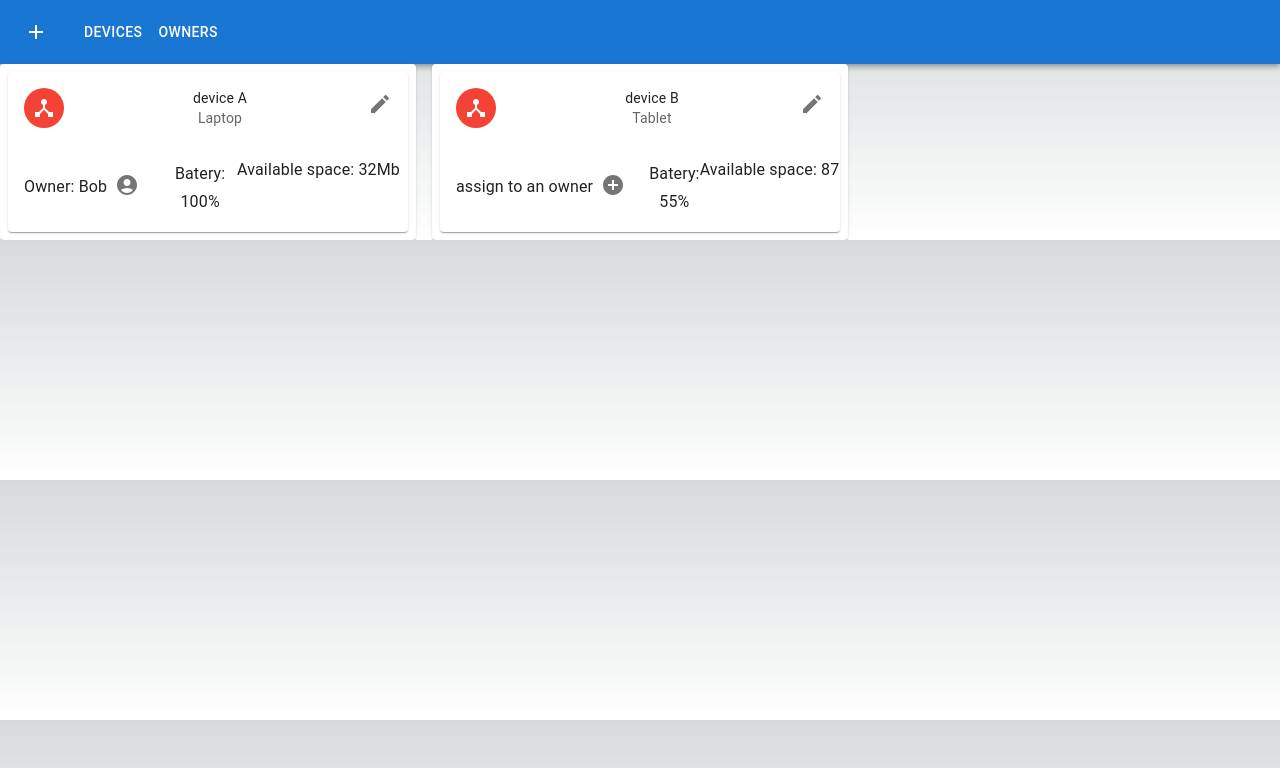
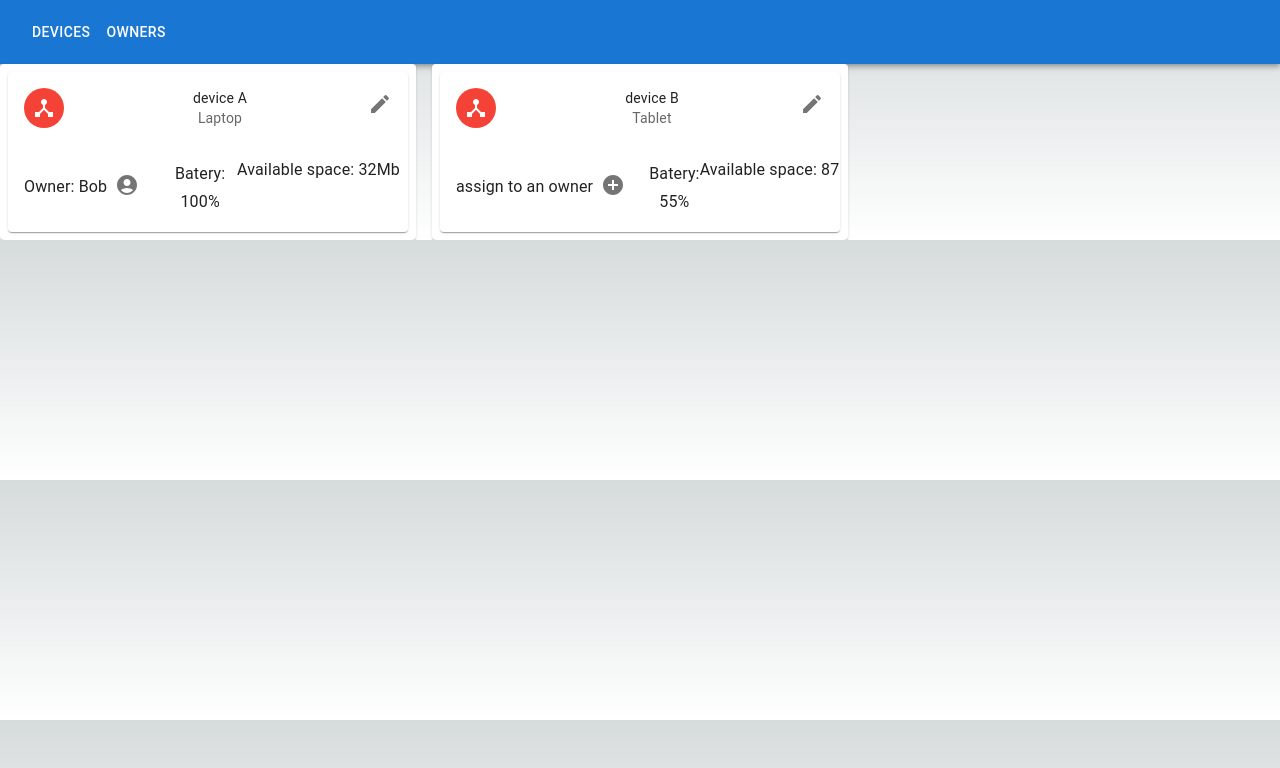
Before and after one commit to rebecakipper/device-management-app, a Next.js app: page / in a window 1280 px wide. Shown: the top 768 px of the page. Built offline with nearby package versions, Linux system fonts and the light colour scheme.

Commit message:
updates navbar, only devices and owners

```diff
--- a/src/pages/_app.tsx
+++ b/src/pages/_app.tsx
@@ -6,11 +6,6 @@ import AppBar from "@mui/material/AppBar";
 import Box from "@mui/material/Box";
 import Toolbar from "@mui/material/Toolbar";
 import Button from "@mui/material/Button";
-import IconButton from "@mui/material/IconButton";
-import AddIcon from "@mui/icons-material/Add";
-
-import Tabs from "@mui/material/Tabs";
-import Tab from "@mui/material/Tab";
 
 export default function App({ Component, pageProps }: AppProps) {
     return (
@@ -18,15 +13,6 @@ export default function App({ Component, pageProps }: AppProps) {
             <Box sx={{ flexGrow: 1 }}>
                 <AppBar position="static">
                     <Toolbar>
-                        <IconButton
-                            size="large"
-                            edge="start"
-                            color="inherit"
-                            aria-label="menu"
-                            sx={{ mr: 2 }}
-                        >
-                            <AddIcon />
-                        </IconButton>
                         <Button color="inherit">
                             <Link href={"/devices"}>Devices</Link>
                         </Button>
@@ -40,43 +26,3 @@ export default function App({ Component, pageProps }: AppProps) {
         </>
     );
 }
-
-// import * as React from "react";
-// import Box from "@mui/material/Box";
-// import Tabs from "@mui/material/Tabs";
-// import Tab from "@mui/material/Tab";
-
-// interface LinkTabProps {
-//     label?: string;
-//     href?: string;
-// }
-
-// function LinkTab(props: LinkTabProps) {
-//     return (
-//         <Link href="/devices">
-//             <Tab label="Devices" value="devices" />
-//         </Link>
-//     );
-// }
-
-// export default function NavTabs() {
-//     const [value, setValue] = React.useState(0);
-
-//     const handleChange = (event: React.SyntheticEvent, newValue: number) => {
-//         setValue(newValue);
-//     };
-
-//     return (
-//         <Box sx={{ width: "100%" }}>
-//             <Tabs
-//                 value={value}
-//                 onChange={handleChange}
-//                 aria-label="nav tabs example"
-//             >
-//                 <LinkTab label="Page One" href="/drafts" />
-//                 <LinkTab label="Page Two" href="/trash" />
-//                 <LinkTab label="Page Three" href="/spam" />
-//             </Tabs>
-//         </Box>
-//     );
-// }
```
